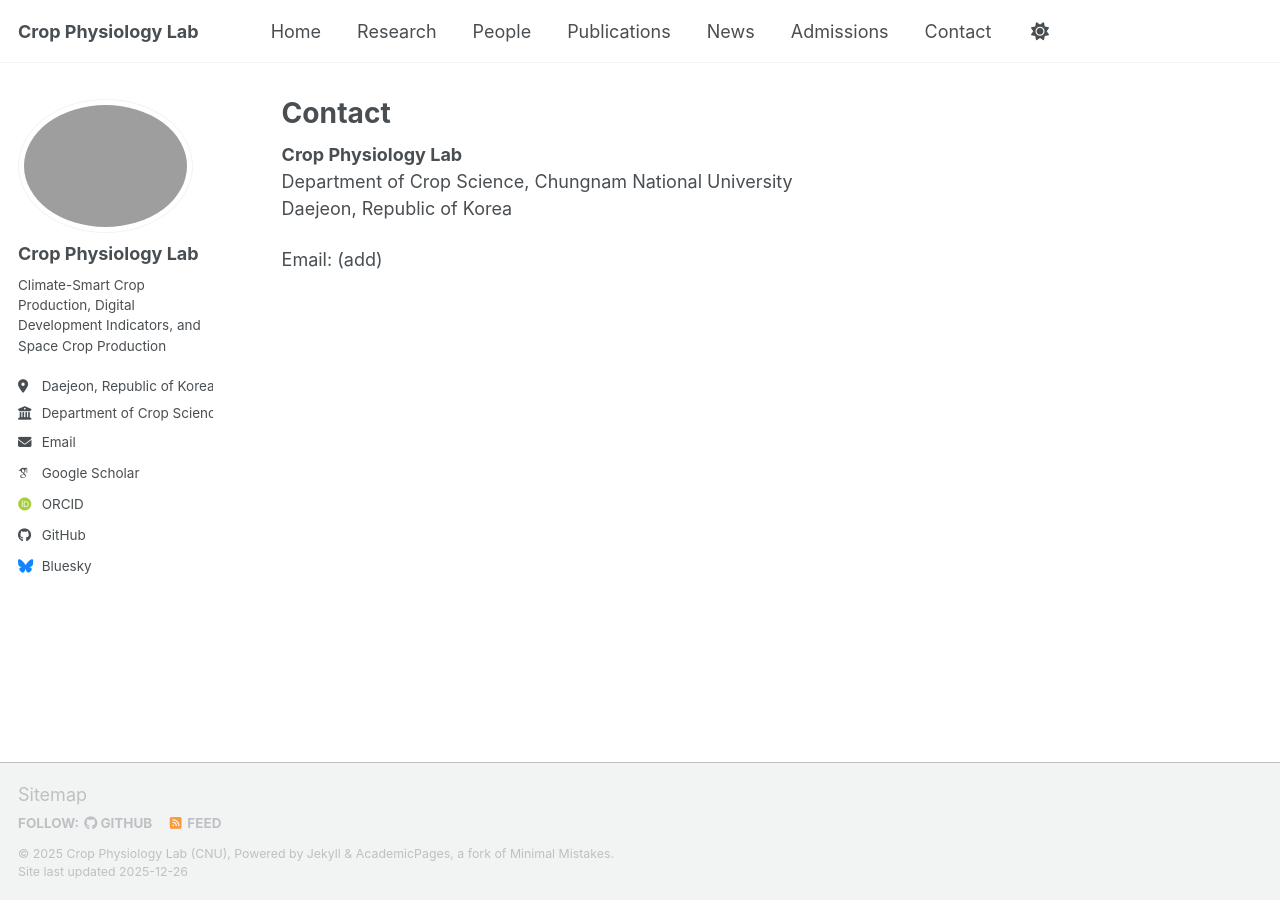
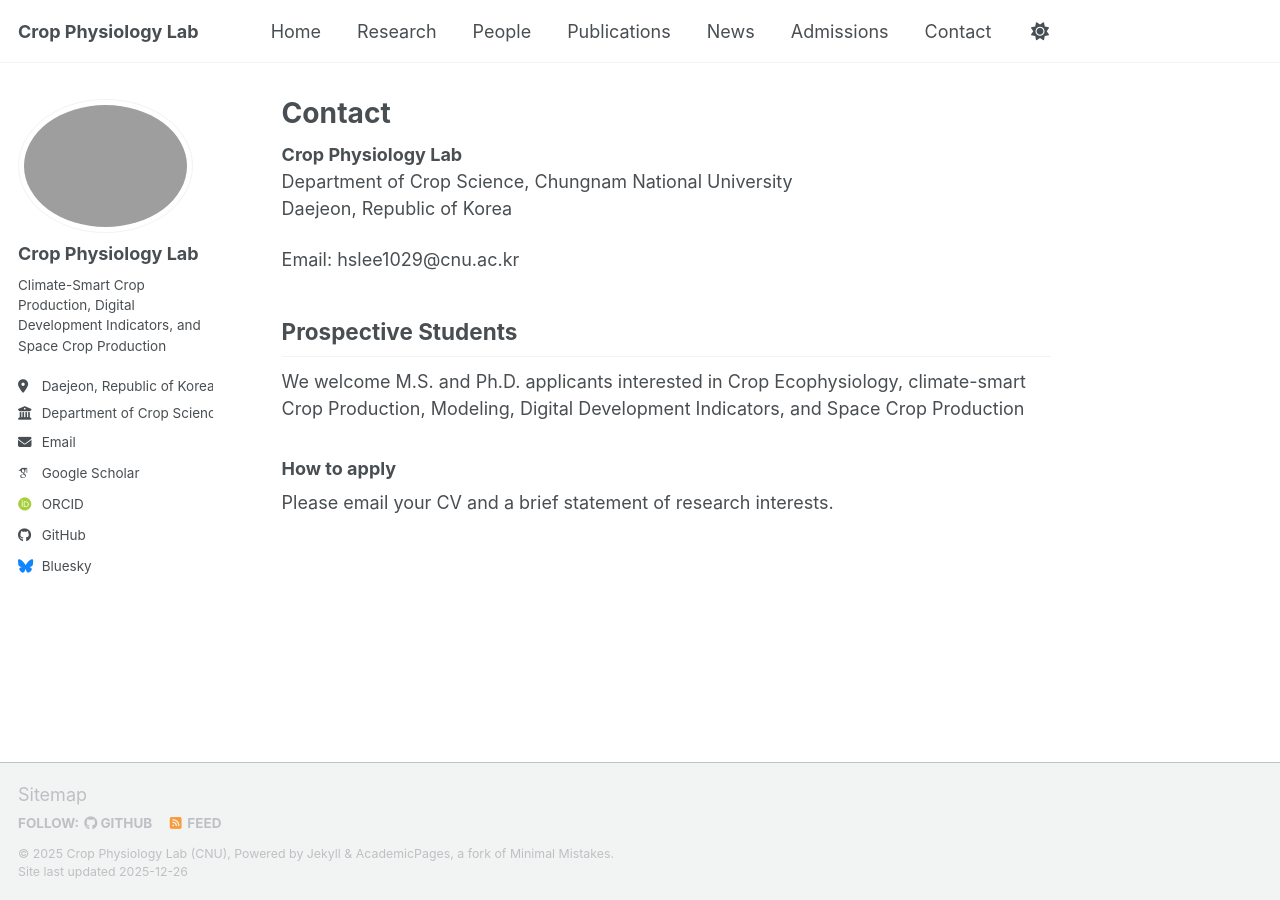
Before and after one commit to HYEONSEOKLEE-Prof/hyeonseoklee-prof.github.io, a Jekyll site: the page built from _pages/contact.md, in a window 1280 px wide. Built offline with Jekyll 4.4.1, drawn with Linux system fonts in a browser that asks for light colours; some web fonts are replaced; a script bundle is joined from its source files by our own code; library files that are not in the unit come from our copies.

Commit message:
Update contact.md

```diff
--- a/_pages/contact.md
+++ b/_pages/contact.md
@@ -8,4 +8,11 @@ author_profile: true
 Department of Crop Science, Chungnam National University
 Daejeon, Republic of Korea
 
-Email: (add)
+Email: hslee1029@cnu.ac.kr
+
+## Prospective Students
+We welcome M.S. and Ph.D. applicants interested in Crop Ecophysiology,
+climate-smart Crop Production, Modeling, Digital Development Indicators, and Space Crop Production
+
+### How to apply
+Please email your CV and a brief statement of research interests.
```
